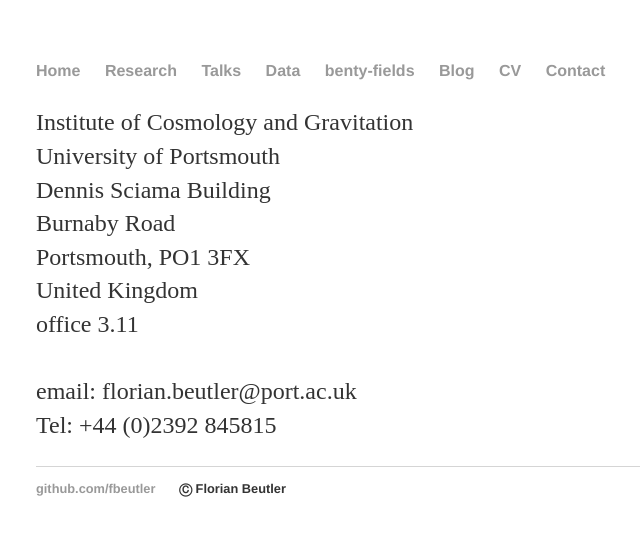
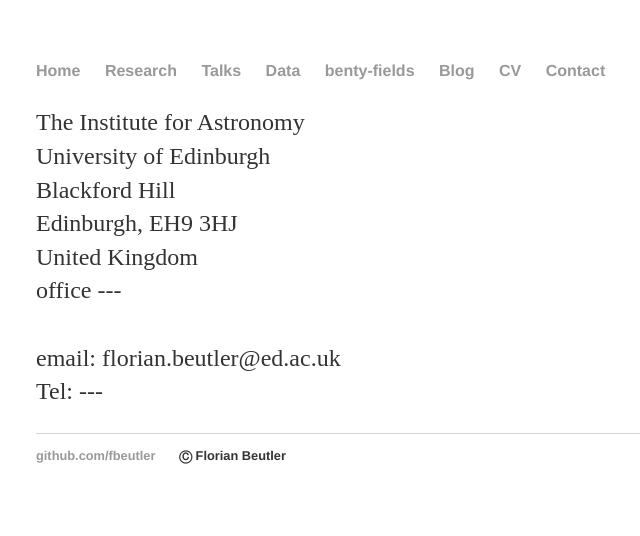
Before and after one commit to fbeutler/fbeutler.github.io, a Jekyll site: the page built from contact/contact.html, in a window 1280 px wide. Shown: the top 536 px of the page, without its empty margins (156-796 px from the left). Built offline with Jekyll 4.4.1, drawn with Linux system fonts in a browser that asks for light colours.

Commit message:
Update contact.html

```diff
--- a/contact/contact.html
+++ b/contact/contact.html
@@ -3,13 +3,12 @@
 title: My contact details
 ---
 <p>
-  Institute of Cosmology and Gravitation<br>
-  University of Portsmouth<br>
-  Dennis Sciama Building<br>
-  Burnaby Road<br>
-  Portsmouth, PO1 3FX<br>
+  The Institute for Astronomy<br>
+  University of Edinburgh<br>
+  Blackford Hill<br>
+  Edinburgh, EH9 3HJ<br>
   United Kingdom<br>
-  office 3.11<br><br>
-  email: florian.beutler@port.ac.uk<br>
-  Tel: +44 (0)2392 845815
+  office ---<br><br>
+  email: florian.beutler@ed.ac.uk<br>
+  Tel: ---
 </p>
```
